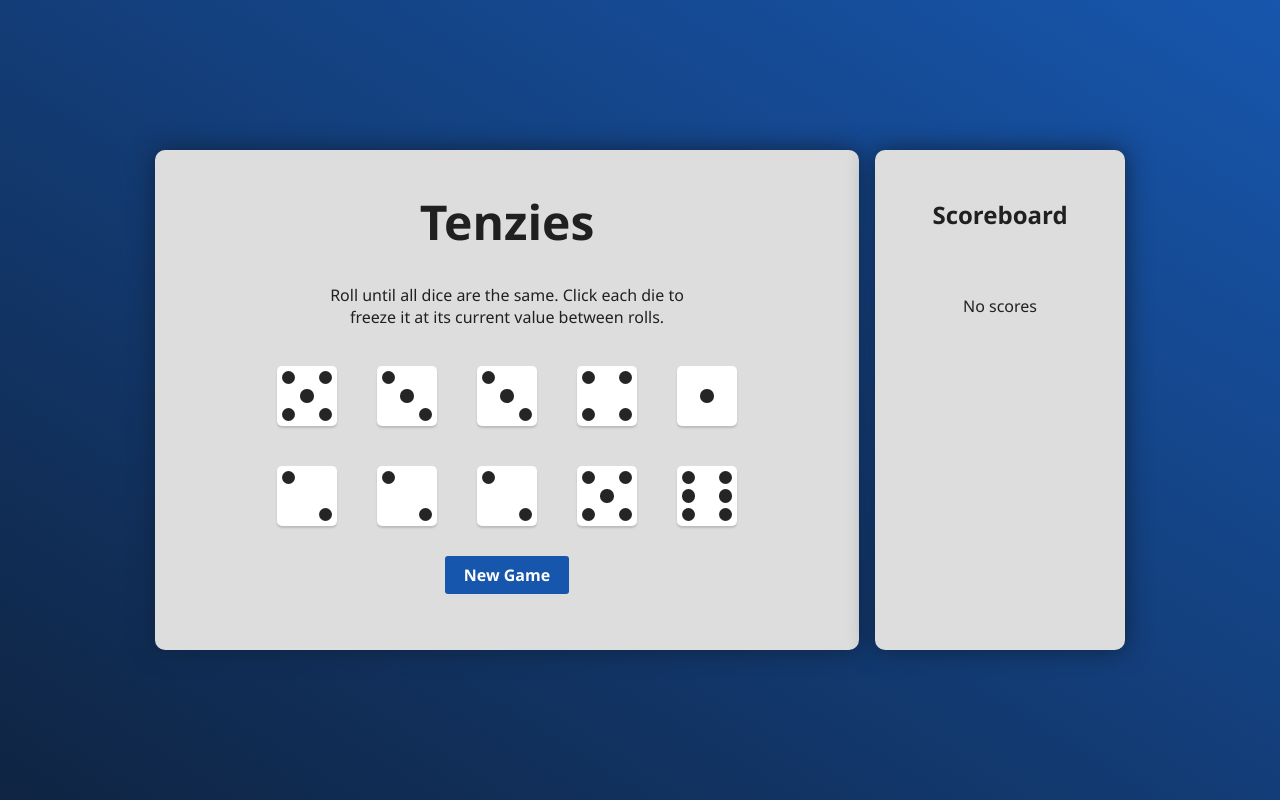
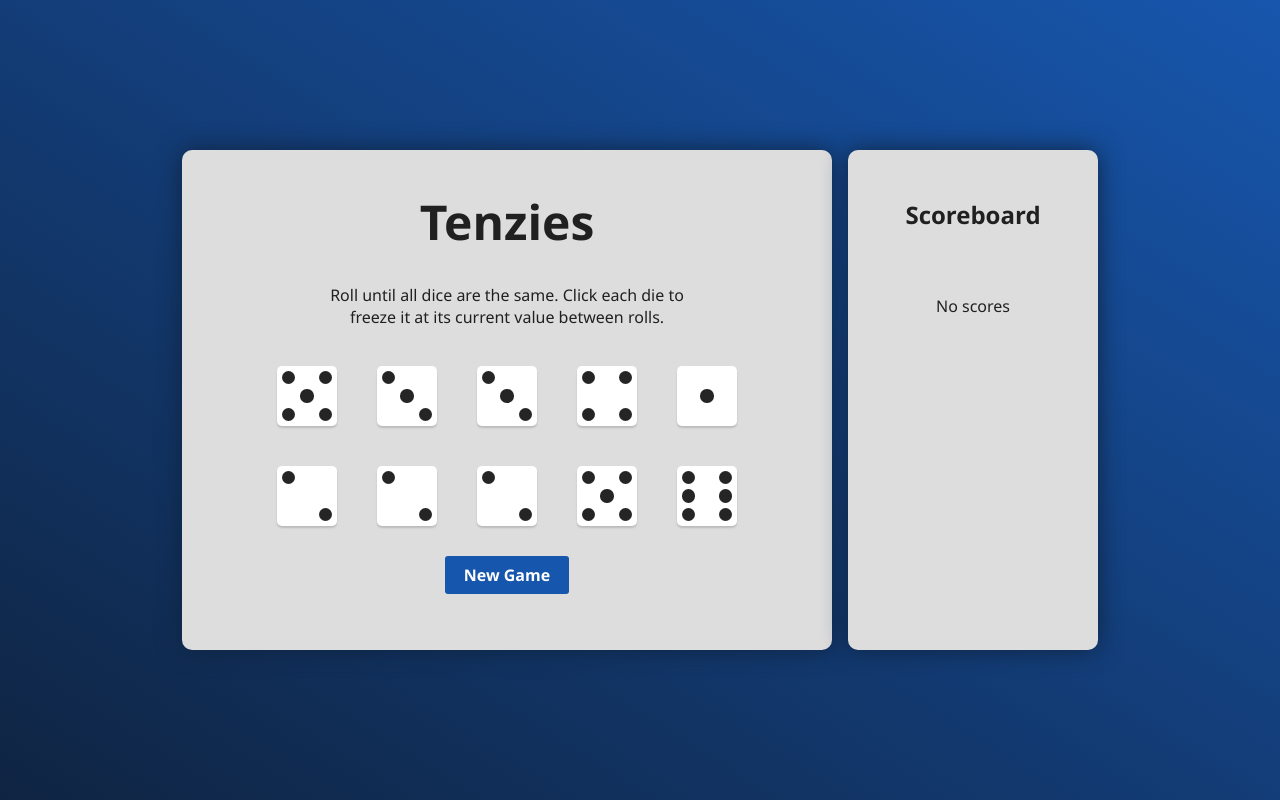
Before and after one commit to AaronWeber90/tenzies, a React (Create React App) app: page / in a window 1280 px wide. Built offline with nearby package versions, Linux system fonts and the light colour scheme.

Commit message:
fix width of start screen

```diff
--- a/src/App.css
+++ b/src/App.css
@@ -44,7 +44,7 @@ h2 {
 }
 
 .playground {
-  /* width: 750px; */
+  max-width: 650px;
   justify-content: space-between;
   align-items: center;
   gap: 1em;
```
